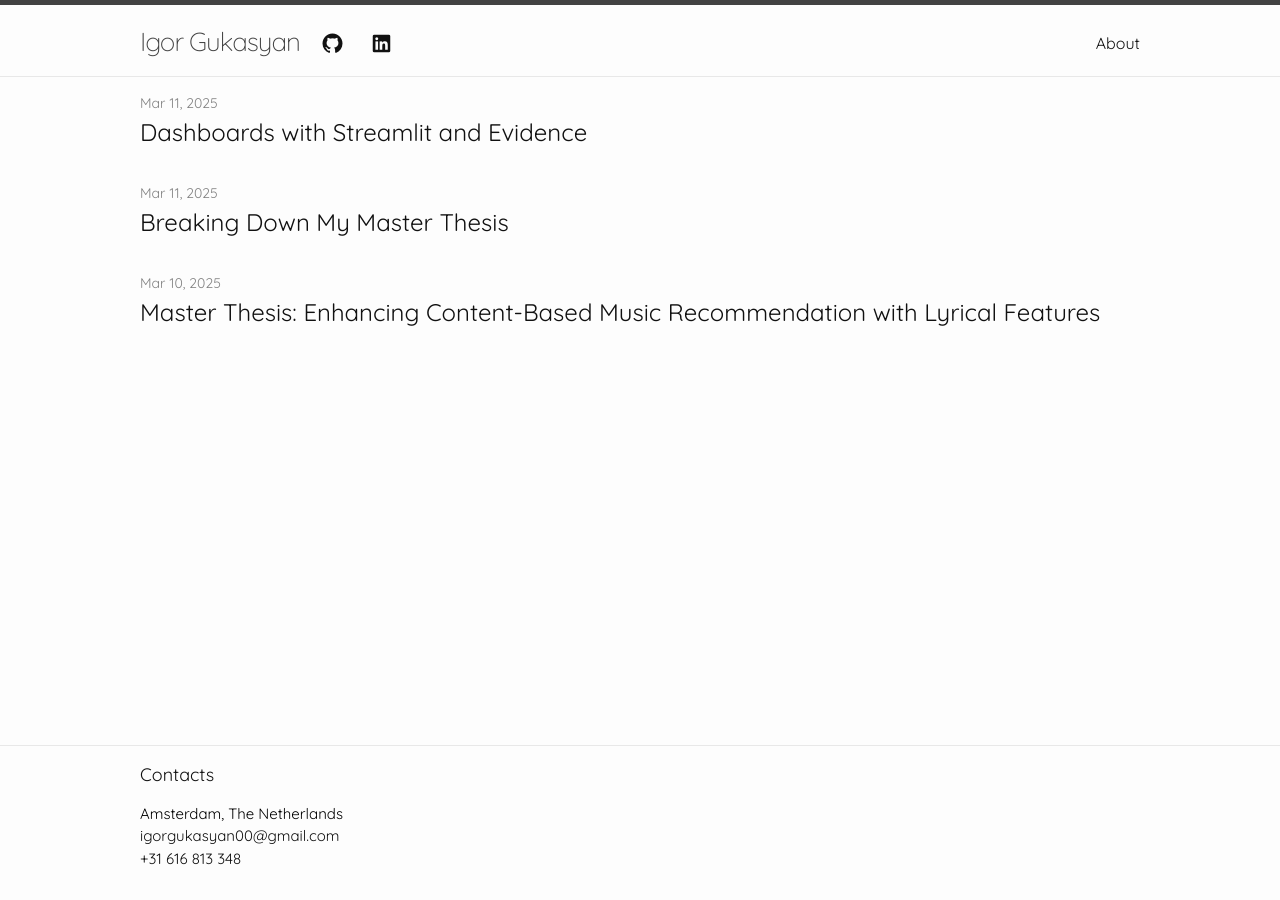
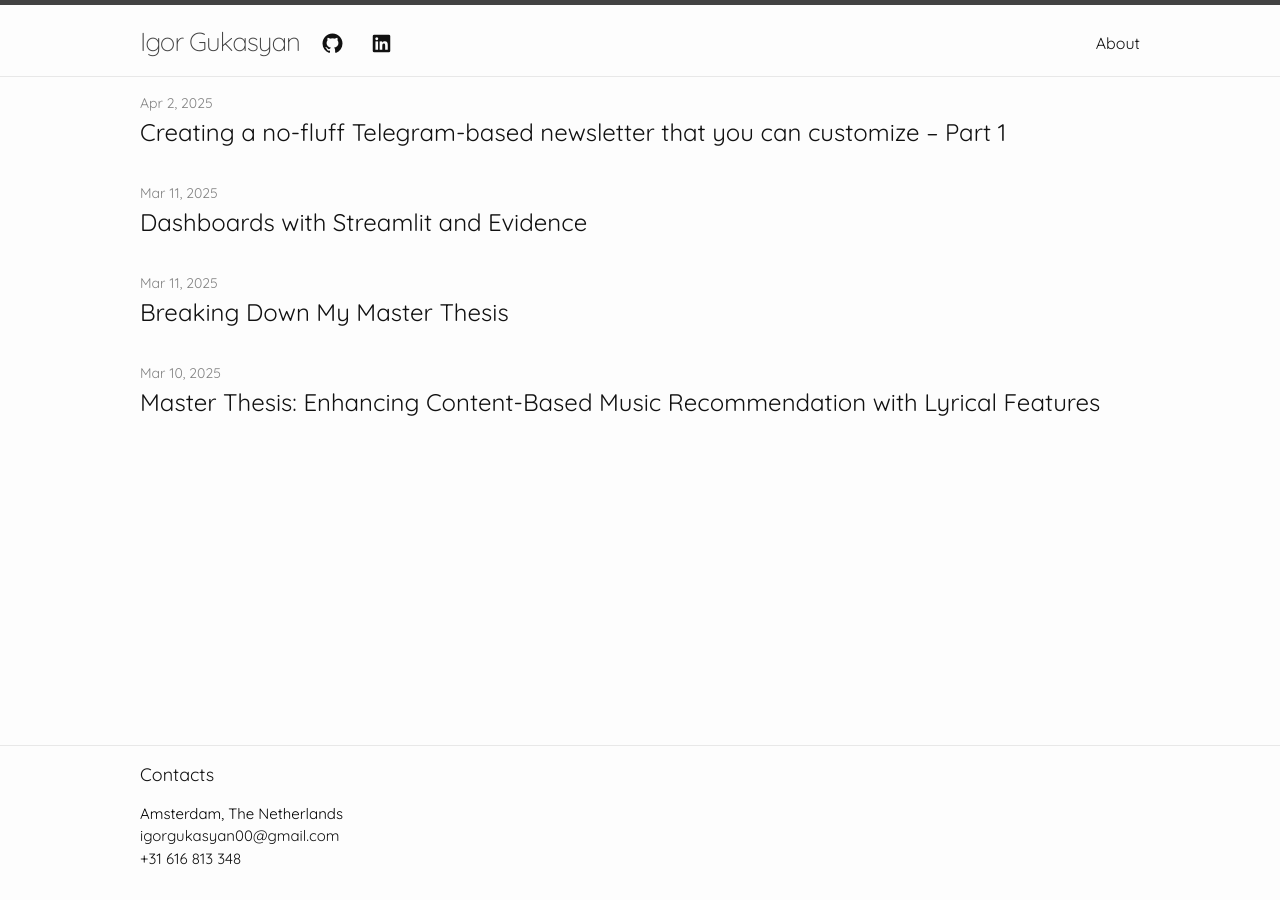
Before and after one commit to igorgukasyan/igorgukasyan.github.io, a Jekyll site: the page built from index.md, in a window 1280 px wide. Built offline with Jekyll 4.4.1, drawn with Linux system fonts in a browser that asks for light colours; some web fonts are replaced; part of the change alters nothing that is shown.

Commit message:
Added another post and fixed css

````diff
--- a/_includes/head.html
+++ b/_includes/head.html
@@ -18,5 +18,6 @@
 <link href="https://fonts.googleapis.com/css2?family=IBM+Plex+Sans:ital,wght@0,100..700;1,100..700&family=Inter:ital,opsz,wght@0,14..32,100..900;1,14..32,100..900&display=swap" rel="stylesheet">
 <link href="https://fonts.googleapis.com/css2?family=Montserrat:ital,wght@0,100..900;1,100..900&family=Nunito:ital,wght@0,200..1000;1,200..1000&family=Poppins:ital,wght@0,100;0,200;0,300;0,400;0,500;0,600;0,700;0,800;0,900;1,100;1,200;1,300;1,400;1,500;1,600;1,700;1,800;1,900&family=Rubik:ital,wght@0,300..900;1,300..900&display=swap" rel="stylesheet">
 <link href="https://fonts.googleapis.com/css2?family=Quicksand:wght@300..700&display=swap" rel="stylesheet">
+<link href="https://fonts.googleapis.com/css2?family=Fira+Code:wght@300..700&display=swap" rel="stylesheet">
 
 </head>
--- /dev/null
+++ b/_posts/2025-04-02-daily_digest_part_one.md
@@ -0,0 +1,202 @@
+---
+layout: post
+title: "Creating a no-fluff Telegram-based newsletter that you can customize – Part 1"
+date: 2025-04-02
+post_score_hist: "assets/images/dd_post_score_hist.png"
+post_size_hist: "assets/images/dd_post_size_hist.png"
+wordcloud: "assets/images/dd_wordcloud.png"
+conceptual_model: "assets/images/dd_conceptual_model.png"
+confusion_matrix: "assets/images/dd_conf_matrix_bert_test.png"
+---
+
+### The Why
+
+Telegram turned my media consumption habits and preferences upside down with the rollout and popularization of 'channels'. Channels are essentially just curated message boards, where only one party can post on the main board, while others might be able to comment/interact with it in a different way. Channels reporting news are extremely popular on Telegram, getting millions of subscribers. Consuming news through snippets that someone carefully tailored to your political bubble's status quo is just much more fun than reading long articles. Also it drives engagement growth.
+
+Despite now reading news snippets, you still find yourself spending just as much time as you would were you to read the original article. That is because news happens all the time, and with a shorter pipeline from 'spawned' to 'reported', more and more things are now being posted that are not so newsworthy. All the news channels I am subscribed to produce more than 300 snippets per day combined. That is almost as many per day as Kanye's posts on Twitter - so, clearly, there is a problem.
+
+- You don't have time to critically assess what you read
+- You clutter your mind with ~~bullshit~~ unimportant things
+- You waste time
+- ...
+
+### Conceptual Model
+
+Heavily inspired by [newsminimalist](https://www.newsminimalist.com/) and my own laziness, I created a Telegram bot that takes news posts from channels you select, analyzes their importance and spits out only the highest-performing ones. A rough conceptual model:
+
+![]({{ page.conceptual_model | relative_url }}){: .small-image}
+
+In words: through Telegram's frontend, the user selects the channels they want to subscribe to. These channels are stored in a single table in a local SQLite database. Every morning, a Cron job activates, pulling all the posts you missed the previous day. Those posts are cleaned and turned into arrays of numbers, which are then classified as either worthy or unworthy of your attention. Finally, the posts are sent back to the user.
+
+The project turned out to be a bit larger than I expected, so I am dedicating two posts to it. In this one, I will talk about data collection, preprocessing and the machine learning behind it.
+
+### The Data
+
+I needed a lot of training data, so I chose six news channels that had consistently delivered news in a formal or semi-formal format. The channels are 'Раньше всех. Ну почти.', 'РИА Новости', 'Varlamov News', 'Медуза — LIVE', 'BRIEFLY', and 'Ньюсач/Двач'. From each channel, I extracted 10,000 most recent posts with the following functions:
+
+```python
+from telethon import TelegramClient
+import asyncio
+
+async def fetch_messages(channel, limit):
+    """ Fetch messages from single channel."""
+    try:
+        message_list = []
+        async for message in client.iter_messages(channel, limit):
+            message_list.append(message.text)
+        print(f'Finished fetching messages from {channel}')
+        return channel, message_list
+    except Exception as e:
+        print(f'Error fetching messages from {channel}: {e}')
+        return channel, []
+
+async def main():
+    """Fetching messages from all channels."""
+    try:
+        post_history = {}
+        for channel in channels:
+            dialogs = await client.get_dialogs()
+            channel, messages = await fetch_messages(channel, limit)
+            if messages:
+                post_history[channel] = messages
+        with open('./data/post_history.json', 'w') as f:
+            json.dump(post_history, f, ensure_ascii=False)
+    except Exception as e:
+        print(f'Error: {e}')
+
+
+```
+
+Afterwards I cleaned them, removing links, deleting markdown symbols,etc., and was left with around 50,000 posts.
+
+#### Scoring 50,000 News Articles on Importance
+
+I left data labeling to LLMs, once again drawing heavy inspiration from [newsminimalist](https://www.newsminimalist.com/). I used the following prompt to generate multiple scores for each snippet:
+
+> ##### Instruction:
+Analyze the following Russian news snippet and provide scores for each of the following dimensions. Please respond in the format: "Dimension: Score" (e.g., "Scale: 8"). Ensure your response is concise and only includes the dimension name followed by a score.
+##### Dimensions:
+1. **Scale**: How broadly the event affects humanity.
+2. **Impact**: How strong the immediate effect is.
+3. **Novelty**: How unique and unexpected is the event.
+4. **Potential**: How likely it is to shape the future.
+5. **Legacy**: How likely it is to be considered a turning point in history or a major milestone.
+6. **Positivity**: How positive is the event.
+##### Input:
+[Insert Russian news snippet here]
+##### Response Format:
+Scale: [Score]
+Impact: [Score]
+Novelty: [Score]
+Potential: [Score]
+Legacy: [Score]
+Positivity: [Score]
+
+Final score weighs the factors and is calculated with the following weights and function:
+
+```python
+coefs = {
+    "Scale": 0.25,
+    "Impact": 0.25,
+    "Novelty": 0.05,
+    "Potential": 0.25,
+    "Legacy": 0.15,
+    "Positivity": 0.05
+}
+
+def calculate_scores(responses):
+    final_scores = []
+    for score in responses:
+        all_scores = re.findall(r'\d', score)
+        all_scores= [int(s) for s in all_scores]
+        final_score = round(sum([coef * all_scores[i] for i, coef in enumerate(coefs.values())]),1)
+        final_scores.append(final_score)
+    return final_scores
+
+```
+These weights reflect what I personally expect from my newsletter, so you might find them somewhat arbitrary. That is, however, not the main problem with my approach. To radically decrease investments into this inherently net-negative project, I opted for a smaller, cheaper LLM: ChatGPT-4o mini. This later comes back to bit me in the ass, as I will mention. That said, I did conduct multiple sanity checks to ensure the scores made any sense - and they did! Here are a couple of examples (translated from Russian to English):
+
+| TG Post                                                                                                           | Importance by 4o-mini|
+|-----------------------------------------------------------------------------------------------------------------------|---------------------------|
+| Reuters: Trump says he will discuss power plants, territories with Putin in talks to end military conflict in Ukraine   | 8.3                       |
+| VPN without traffic and device restrictions from 152₽ per month                                                       | 3.7                       |
+| Slovakia will not participate in any military missions in Ukraine and will not provide "a single cent" in military aid to Kyiv, Prime Minister Fico said. | 5.2                       |
+| Escort girl entered the Betting League chat and left with a jackpot                                                    | 3.7                       |
+
+ChatGPT-4o successfully ranked both commercials low, while boosting the score of the important snippet. Seeing these scores, one might think we are close to AGI, since even a low-cost model understands that Slovakia's politics is unimportant. Despite many good hits, the model, just like an average Internet user, lacked critical thinking and ranked especially arrogant commercials, lies, and random things highly:
+
+| TG Post            | Importance by 4o-mini   |
+|--------------------|-----------|
+| ChatGPT and Midjourney to be added to Telegram!      | 6.2|
+| Prada and Axiom Space unveil spacesuit for first moon landing in 50 years    | 8.2|
+| Trump: 'We can end the war in Ukraine within weeks'     | 8.1|
+
+Below you can find the distribution of the scores. Something like a normal distribution with a mean of around 6.5 can be observed. I believe the average is higher than what [newsminimalist](https://www.newsminimalist.com/) reports because a cheaper model is much more impressionable and, as I already mentioned, can fall for simple tricks.
+
+![]({{ page.post_score_hist | relative_url }}){: .small-image}
+
+Bad scoring practices create the _shit in, shit out_ problem: if the scores lack intrinsic insight, no model will be able to work with them effectively. This does not have much impact on my project much since I am just happy to be here [and showcase my skills].
+
+### Quick Dive Into the Data
+
+Below is a wordcloud I created from the entirety of the data that I gathered. I lemmatized the text before to get a more general view of the corpus. For the English speakers: most popular words were "year", "say", "also", "Russia", "Trump", which makes sense.
+
+> To lemmatize means to find the 'lemma' or root form of a word.
+
+![]({{ page.wordcloud | relative_url }}){: .small-image}
+
+Now let's take a look into the sizes of posts. The distribution is heavily skewed to the right, with most posts having around 20 words in them. A small bump at around 300 is caused by the channel 'BRIEFLY', since they group snippets together and post larger messages. There is a moderate correlation between post size and post score, with a Pearson correlation coefficient of 0.37. I believe it is caused by posts from 'BRIEFLY' getting ranked highly since they contain more information in a single post.
+
+![]({{ page.post_size_hist | relative_url }}){: .small-image}
+
+<blockquote class="orange">
+  Pearson correlation is a measure of a linear relationship between two continuous variables.
+</blockquote>
+
+### Translating Human Language Into Numbers
+
+Collecting scores only gives us the response variable, and we still need to use something as a predictor. We cannot, unfortunately, use documents as they are for model training - we need to translate them from human language into a format that machines understand, i.e., numbers. I applied two methods of calculating document embeddings: training own Doc2Vec model and using a pre-trained BERT model. I trained my own Doc2Vec model and used the pre-trained BERT model rubert-tiny-turbo to generate embeddings. I chose it because of its outstanding size/performance ratio. Benchmark results can be found [here](https://huggingface.co/sergeyzh/rubert-tiny-turbo).
+
+<blockquote class="red">
+  Doc2Vec is an extension of Word2Vec, which embeds words in a vector space using a shallow neural network. Doc2Vec we act as if all documents have another word-like vector which contributes to all training predictions and it a doc-vector.
+</blockquote>
+
+<blockquote class="green">
+  BERT is a language model that understands text by considering the context of each word in both directions. It uses the transformer architecture, which applies attention mechanisms to capture relationships between words regardless of their position in a sentence.
+</blockquote>
+
+### Training a Model to Predict Importance
+
+Essentially, the problem I need to tackle is classifying news snippets as important or unimportant. Therefore, to keep things simple, I decided to choose a threshold value of **6** and fit a logistic regression model to the data. Doc2Vec requires two important hyperparameters: vector size and epochs (i.e., how many times the model goes through the corpus). To find the optimal values, I fitted a logistic regression for multiple combinations, with the best one achieving a balanced accuracy of 71% and an F1 score of 0.65. Embeddings generated by a pre-trained BERT model showed much better performance, with accuracy of almost 80% and F1 score of 0.75. F1 score is calculated as follows:
+
+$$F_1 = \frac{2 \cdot (\text{Precision} \cdot \text{Recall})}{\text{Precision} + \text{Recall}}$$
+
+$$\text{Precision} = \frac{TP}{TP + FP}, \quad \text{Recall} = \frac{TP}{TP + FN}$$
+
+**Doc2Vec (test):**
+
+| Vector Size | Epochs | Balanced Accuracy | F1 Score |
+|-------------|--------|-------------------|----------|
+| 10          | 40     | 0.692             | 0.630    |
+| 10          | 60     | 0.699             | 0.639    |
+| 30          | 40     | 0.684             | 0.627    |
+| **30**          | **60**     | **0.705**             | **0.645**    |
+| 50          | 40     | 0.682             | 0.623    |
+| 50          | 60     | 0.687             | 0.633    |
+| 100         | 40     | 0.684             | 0.629    |
+| 100         | 60     | 0.689             | 0.632    |
+| 150         | 40     | 0.681             | 0.620    |
+| 150         | 60     | 0.692             | 0.630    |
+
+
+**rubert-tiny-turbo:**
+
+| Dataset | Balanced Accuracy | Accuracy | F1 Score |
+|---------|-------------------|----------|----------|
+| Train   | 0.788             | 0.788    | 0.748    |
+| Test    | 0.790             | 0.790    | 0.750    |
+
+
+### Closing thoughts
+
+In the future, I would like to re-do this project with proper data labeling and model training. I believe that a 'great content filter' would be valuable and could be implemented in various ways across different platforms. If you feel like participating, either through labor, funding or in any other way, feel free to reach out.
--- a/_sass/minima/_base.scss
+++ b/_sass/minima/_base.scss
@@ -141,18 +141,41 @@ a {
  * Blockquotes
  */
 blockquote {
-  color: $brand-color;
-  border-left: 4px solid $border-color-01;
-  padding-left: $spacing-unit * .5;
-  @include relative-font-size(1.125);
-  font-style: italic;
+  color: #000000;
+  background-color: rgba(231,244,255,255); // Default blue background
+  border: 4px solid rgba(95,175,255,255); // Soft border around the entire blockquote
+  border-radius: 8px; // Soft rounded edges for a more refined look
+  padding: $spacing-unit * 1; // More space around the text
+  padding-left: $spacing-unit * 1; // Extra padding on the left for better readability
+  @include relative-font-size(1);
 
+  // Last child margin adjustment
   > :last-child {
     margin-bottom: 0;
   }
 
+  // Ensure the italic text is consistent
   i, em {
     font-style: normal;
+  }
+
+  // Customization for color (green, orange, blue)
+  &.green {
+    color: #000000;
+    background-color: rgba(237,249,232,255); // Soft green background
+    border-color: rgba(192,233,172,255); // Green border color
+  }
+
+  &.orange {
+    color: #000000;
+    background-color: rgba(254,243,231,255); // Soft orange background
+    border-color: rgba(253,199,142,255); // Orange border color
+  }
+
+  &.red {
+    color: #000000;
+    background-color: rgba(254,232,234,255); // Soft blue background
+    border-color: rgba(247,81,89,255); // Blue border color
   }
 }
 
@@ -246,12 +269,15 @@ pre {
  * Tables
  */
 table {
+  margin: 0 auto $spacing_unit;
   margin-bottom: $spacing-unit;
-  width: 100%;
+  width: auto;
   text-align: $table-text-align;
   color: $table-text-color;
   border-collapse: collapse;
   border: 1px solid $table-border-color;
+  border-radius: 16px;
+  overflow: hidden;
   tr {
     &:nth-child(even) {
       background-color: $table-zebra-color;
@@ -275,3 +301,14 @@ table {
             -ms-overflow-style: -ms-autohiding-scrollbar;
   }
 }
+
+/**
+ * Small Images
+ */
+.small-image {
+  width: 600px;
+  height: auto;
+  display: block;
+  margin-left: auto;
+  margin-right: auto;
+}
--- a/_sass/minima/initialize.scss
+++ b/_sass/minima/initialize.scss
@@ -3,7 +3,7 @@
 // Define defaults for each variable.
 
 $base-font-family: 'Quicksand', !default;
-$code-font-family: "Menlo", "Inconsolata", "Consolas", "Roboto Mono", "Ubuntu Mono", "Liberation Mono", "Courier New", monospace;
+$code-font-family: "Fira Code", "Menlo", "Inconsolata", "Consolas", "Roboto Mono", "Ubuntu Mono", "Liberation Mono", "Courier New", monospace;
 $base-font-size:   16px !default;
 $base-font-weight: 400 !default;
 $small-font-size:  $base-font-size * 0.875 !default;
@@ -11,7 +11,7 @@ $base-line-height: 1.5 !default;
 
 $spacing-unit:     30px !default;
 
-$table-text-align: left !default;
+$table-text-align: center !default;
 
 // Width of the content area
 $content-width:    1000px !default;
````
Also changed, not shown: assets/images/dd_conceptual_model.png (added), assets/images/dd_conf_matrix_bert_test.png (added), assets/images/dd_post_score_hist.png (added), assets/images/dd_post_size_hist.png (added), assets/images/dd_wordcloud.png (added).
